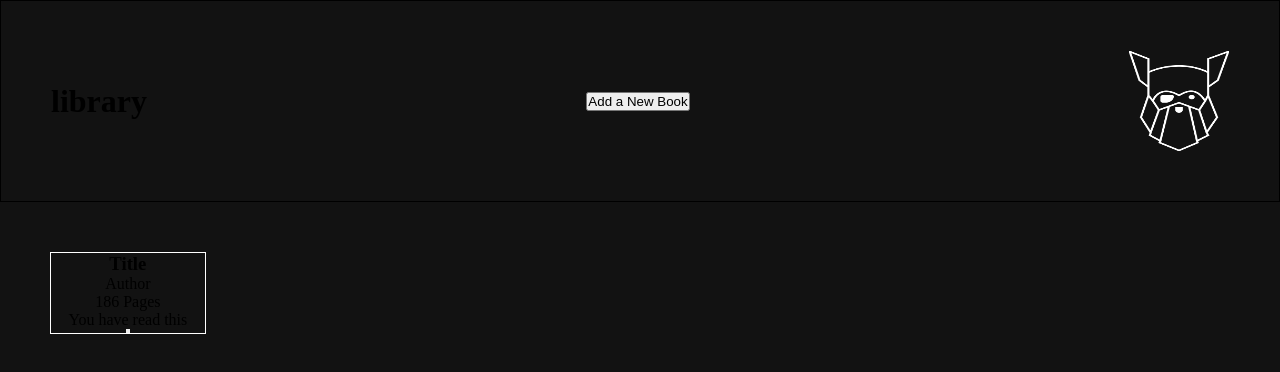
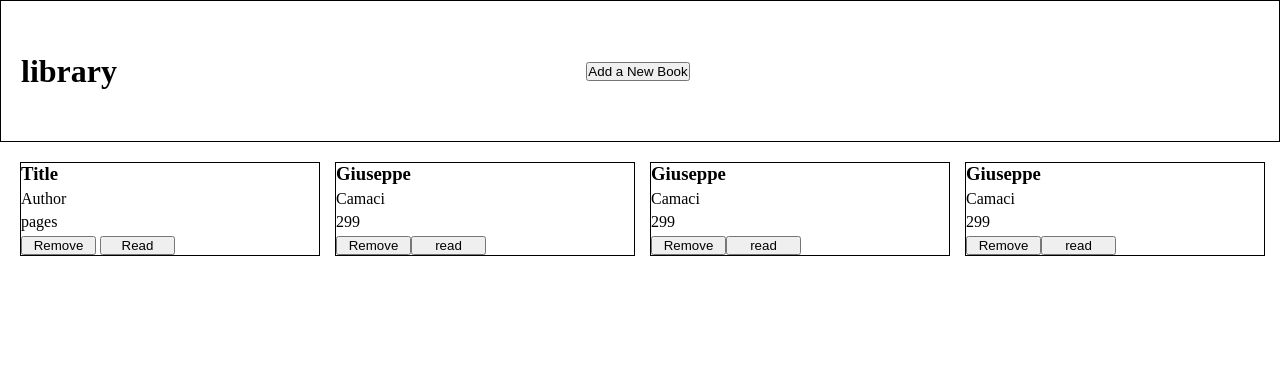
Before and after one commit to gcamaci/Library, a plain HTML site: page index.html in a window 1280 px wide. Drawn offline with Linux system fonts and the light colour scheme.

Commit message:
Find different array method to match data attributes

```diff
--- a/index.html
+++ b/index.html
@@ -15,11 +15,13 @@
     </header>
     <main>
         <div class="card">
-            <h3>Title</h3>
-            <p>Author</p>
-            <p>186 Pages</p>
-            <p>You have read this</p>
-            <button type="button"></button>
+            <h3 class="card-title">Title</h3>
+            <p class="card-author">Author</p>
+            <p class="card-pages">pages</p>
+            <div class="btn-wrapper">
+                <button class="remove-card btn">Remove</button>
+                <button class="btn" type="button">Read</button>
+            </div>
         </div>
     </main>
     <section id="simpleModal" class="hide-modal">
--- a/script.js
+++ b/script.js
@@ -5,36 +5,108 @@ const modal = document.querySelector('.hide-modal');
 const addBook = document.getElementById('modal-button');
 
 
+let myLibrary = [];
 
 
-let myLibrary = [];
+//Placeholder books
+const book1 = new Book('Giuseppe',"Camaci",299,false);
+const book2 = new Book('Giuseppe',"Camaci",299,false);
+const book3 = new Book('Giuseppe',"Camaci",299,false);
+myLibrary.push(book1);
+myLibrary.push(book2);
+myLibrary.push(book3);
+
 
 //constructor
-function Book(title,author,pages){
+function Book(title,author,pages,read){
     this.title = title
     this.author = author
     this.pages = pages
+    this.read = read
 }
 function addBookToLibrary(){
     //get the input values from user
     const title = document.getElementById("title").value;
     const author = document.getElementById("author").value;
     const pages = document.getElementById("pages").value;
+    const shelf = document.querySelector('main');
     //const read = document.getElementById("checkbox").value;
-
     const newBook = new Book(title,author,pages);
     myLibrary.push(newBook);
+    shelf.textContent = '';
+    displayLibrary()
 
 }
+/*
+1) Loop through each index of Mylibrary and create DOM elements per book
+2) Assign each DOM element a data attribute = its index in array
+3) Create toggle for read/unread.
+*/
+function displayLibrary(){
+    const shelf = document.querySelector('main');
+
+    myLibrary.forEach((book,index) => {
+        //create card container DOM
+        const card = document.createElement('div');
+        card.classList.add('card');
+        shelf.appendChild(card);
+
+        //card Title DOM
+        const cardTitle = document.createElement('h3');
+        cardTitle.textContent = book.title;
+        card.appendChild(cardTitle);
+
+        //card Author
+        const cardAuthor = document.createElement('p');
+        cardAuthor.textContent = book.author;
+        cardAuthor.classList.add('card-author')
+        card.appendChild(cardAuthor);
+
+        //Card Pages
+        const cardPages = document.createElement('p');
+        cardPages.classList.add('card-pages');
+        cardPages.textContent = book.pages;
+        card.appendChild(cardPages);
+
+        //Btn Wrapper
+        const btnWrapper = document.createElement('div');
+        btnWrapper.classList.add('btn-wrapper');
+        card.appendChild(btnWrapper);
+
+        //create closeout button DOM
+        const deleteBtn = document.createElement('button');
+        deleteBtn.type = "button";
+        deleteBtn.dataset.deleteCard = index
+        deleteBtn.textContent = "Remove"
+        deleteBtn.classList.add('btn');
+        deleteBtn.classList.add('remove-card')
+        btnWrapper.appendChild(deleteBtn);
+        // read button
+        const readBtn = document.createElement('button')
+        readBtn.classList.add('btn')
+        readBtn.type = "button";
+        readBtn.textContent = "read";
+        btnWrapper.appendChild(readBtn);
+
+        //event listeners
 
 
 
 
 
+    });
 
 
+}
 
+//find an array method besides for each to loop through array and pop the one thats true
+function deleteBook(bookNum){
+    myLibrary.forEach((book,index) => {
+        if(bookNum.dataset.deleteCard === index){
 
+        }
+    });
+}
 
 
 
@@ -56,3 +128,6 @@ closeBtn.addEventListener('click', () => {
     modal.classList.remove('modal')
     modal.classList.add("hide-modal");
 });
+
+
+displayLibrary();
--- a/style.css
+++ b/style.css
@@ -1,10 +1,11 @@
 *{
     margin:0;
     padding:0;
+    box-sizing: border-box;
+
 }
 
 body{
-    background-color: #121212;
 
 
 }
@@ -16,26 +17,30 @@ header{
     display: flex;
     justify-content: space-between;
     align-items: center;
-    padding: 50px;
+    padding: 20px;
     border: 1px solid black;
 }
 main{
     display: grid;
-    grid-template-columns: repeat(7,1fr);
-    padding: 50px;
+    grid-template-columns: repeat(5, minmax(300px, 1fr));
+    padding: 20px;
     gap: 15px;
 
 }
 
 .card{
-    border: white 1px solid;
+    border: black 1px solid;
     display: flex;
     flex-direction: column;
-    align-items: center;
+    gap: 5px;
+}
 
+
+.btn{
+    width: 75px;
 }
 .modal{
-    background-color: rgb(245, 242, 242, .02);
+    background-color: rgb(245, 242, 242, .5);
     position: absolute;
     width: 100%;
     height: 100%;
@@ -49,7 +54,7 @@ main{
     display: none;
 }
 .modal-content{
-    border: solid 1px white;
+    border: solid 1px black;
     display: flex;
     flex-direction: column;
     z-index: 1;
```
Also changed, not shown: Images/close.png (added), 2 other files.
